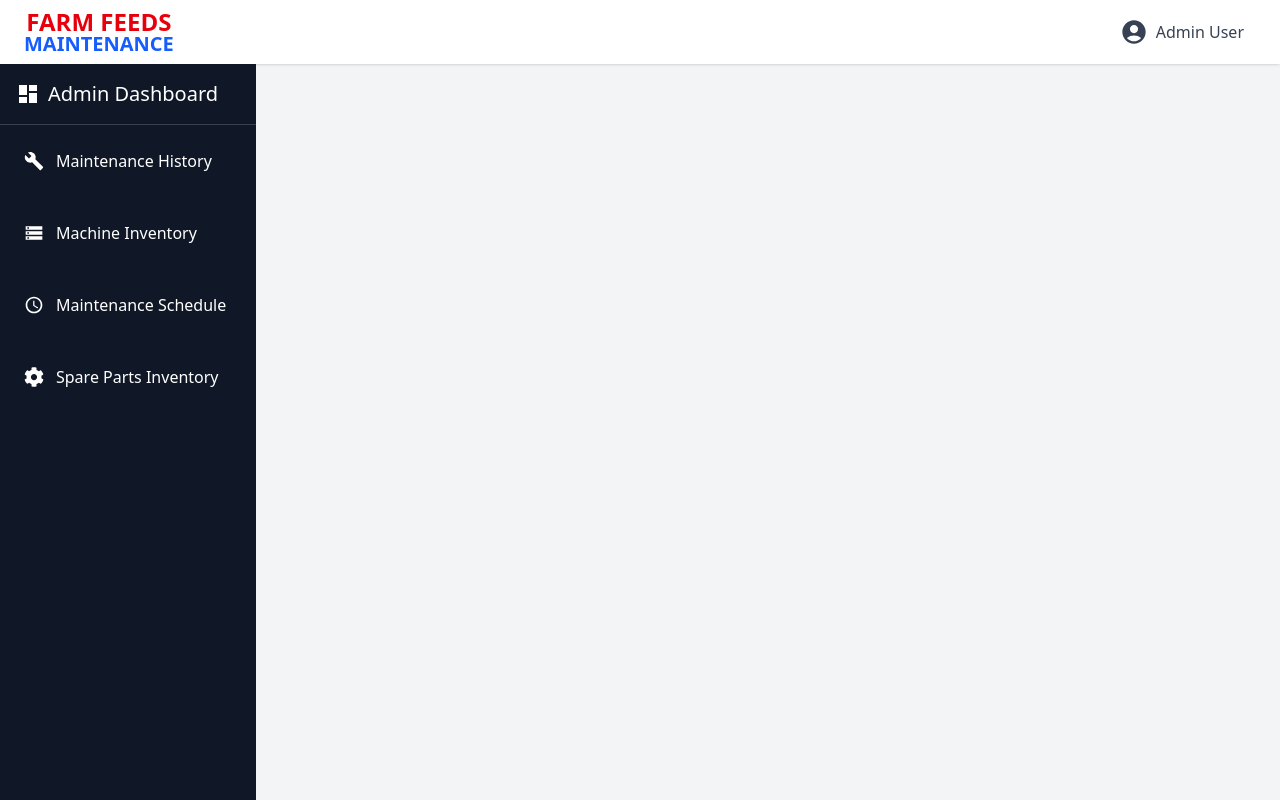
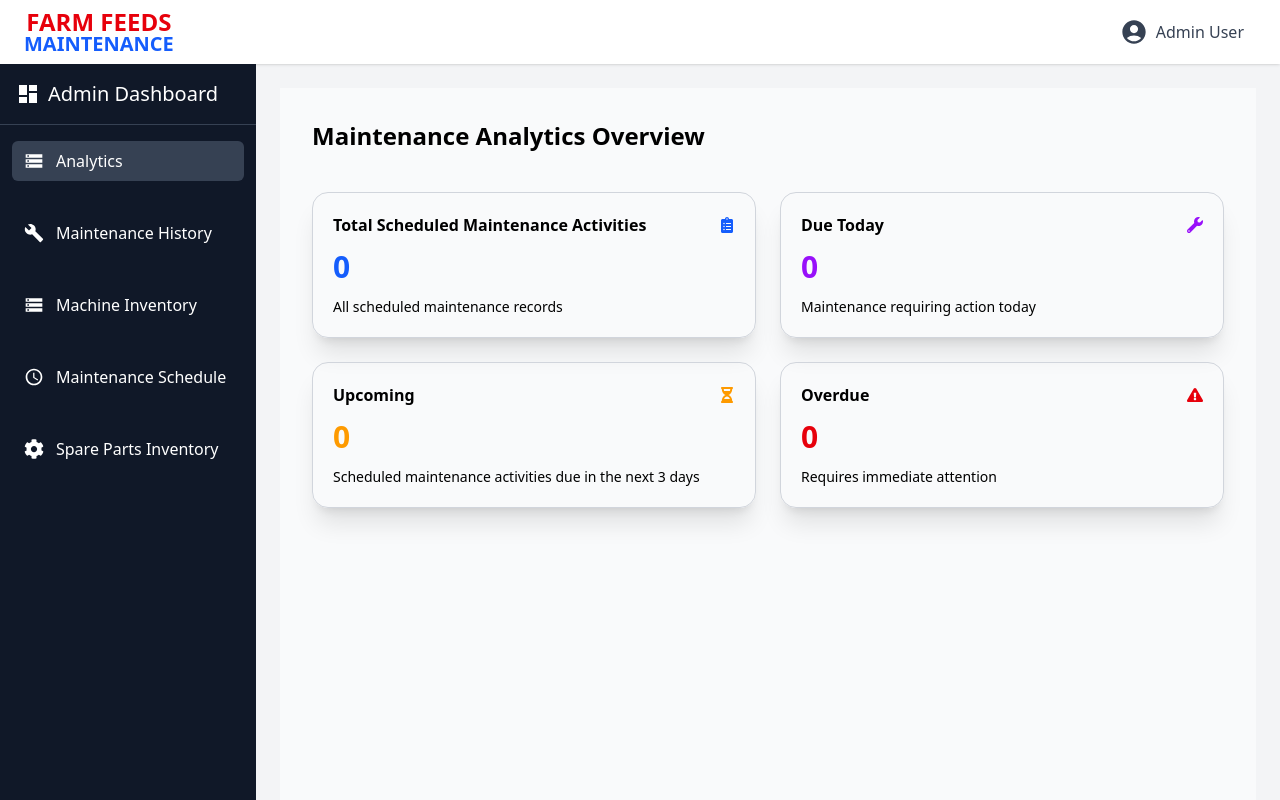
Before and after one commit to BenaKaniaru/admin-farmfeeds-maintenance, a React (Vite) app: page /maintenanceanalytics in a window 1280 px wide. Built offline with nearby package versions, Linux system fonts and the light colour scheme; no server answers; the database is empty.

Commit message:
Added an analytics page

```diff
--- a/src/App.jsx
+++ b/src/App.jsx
@@ -10,6 +10,7 @@ import MaintenanceHistory from "./Pages/MaintenanceHistory";
 import MachineInventory from "./Pages/MachineInventory";
 import WorkSchedule from "./Pages/WorkSchedule";
 import SparePartsInventory from "./Pages/SparePartsInventory";
+import MaintenanceAnalytics from "./Pages/MaintenanceAnalytics";
 
 function App() {
   return (
@@ -26,11 +27,21 @@ function App() {
           {/* Scrollable Page Content */}
           <main className="flex-1 mt-16 p-6 overflow-y-auto">
             <Routes>
-              <Route path="/" element={<Navigate to="/maintenancehistory" replace />} />
-              <Route path="/maintenancehistory" element={<MaintenanceHistory />} />
+              <Route
+                path="/"
+                element={<Navigate to="/maintenanceanlytics" replace />}
+              />
+              <Route
+                path="/maintenanceanalytics"
+                element={<MaintenanceAnalytics />}
+              />
+              <Route
+                path="/maintenancehistory"
+                element={<MaintenanceHistory />}
+              />
               <Route path="/machineinventory" element={<MachineInventory />} />
               <Route path="/workschedule" element={<WorkSchedule />} />
-              <Route path="/spareparts" element={<SparePartsInventory/>} />
+              <Route path="/spareparts" element={<SparePartsInventory />} />
             </Routes>
           </main>
         </div>
--- /dev/null
+++ b/src/Pages/MaintenanceAnalytics.jsx
@@ -0,0 +1,157 @@
+import {
+  FaClipboardList,
+  FaExclamationTriangle,
+  FaHourglassHalf,
+  FaWrench,
+} from "react-icons/fa";
+import { FaCircleCheck } from "react-icons/fa6";
+import { useEffect, useState } from "react";
+import { ref, onValue } from "firebase/database";
+import { db } from "../services/firebase";
+import { useNavigate } from "react-router-dom";
+
+/* -------------------------
+   Date & Status Helpers
+------------------------- */
+function startOfDay(date) {
+  const d = new Date(date);
+  d.setHours(0, 0, 0, 0);
+  return d;
+}
+
+function daysUntil(dateIso) {
+  if (!dateIso) return Infinity;
+  const n = startOfDay(new Date(dateIso));
+  const now = startOfDay(new Date());
+  return Math.round((n - now) / (1000 * 60 * 60 * 24));
+}
+
+function computeStatus(task) {
+  const diff = daysUntil(task.nextServiceDate);
+
+  if (diff < 0) return "overdue";
+  if (diff === 0) return "ongoing"; // Due today
+  if (diff <= 3) return "upcoming";
+  return "pending";
+}
+
+
+/* -------------------------
+   Analytics Dashboard
+------------------------- */
+export default function MaintenanceAnalytics() {
+  const navigate = useNavigate();
+  const [stats, setStats] = useState({
+    total: 0,
+    completed: 0,
+    ongoing: 0,
+    upcoming: 0,
+    overdue: 0,
+  });
+
+  useEffect(() => {
+    const refTasks = ref(db, "maintenanceSchedule");
+
+    return onValue(refTasks, (snap) => {
+      const data = snap.val() || {};
+      const tasks = Object.values(data);
+
+     const counts = {
+       total: tasks.length,
+       completed: 0,
+       ongoing: 0,
+       upcoming: 0,
+       overdue: 0,
+     };
+
+
+      tasks.forEach((task) => {
+        const status = computeStatus(task);
+        if (counts[status] !== undefined) {
+          counts[status]++;
+        }
+      });
+
+      setStats(counts);
+    });
+  }, []);
+
+  const Card = ({ title, value, subtitle, icon: Icon, color, onClick }) => (
+    <div
+      onClick={onClick}
+      className="border border-gray-300 p-5 flex flex-col gap-3 rounded-2xl shadow-xl
+                 hover:bg-gray-100 hover:cursor-pointer transition"
+    >
+      <div className="flex justify-between items-center">
+        <h1 className="font-semibold">{title}</h1>
+        <span className={color}>
+          <Icon />
+        </span>
+      </div>
+      <p className={`text-3xl font-black ${color}`}>{value}</p>
+      <p className="text-sm font-light">{subtitle}</p>
+    </div>
+  );
+
+  return (
+    <div className="min-h-screen p-8 bg-gray-50">
+      <div className="w-full max-w-6xl mx-auto">
+        <h1 className="font-bold text-2xl mb-2">
+          Maintenance Analytics Overview
+        </h1>
+
+        <div className="grid grid-cols-1 md:grid-cols-2 lg:grid-cols-2 gap-6 mt-2 py-8">
+          {/* Total */}
+          <Card
+            title="Total Scheduled Maintenance Activities"
+            value={stats.total}
+            subtitle="All scheduled maintenance records"
+            icon={FaClipboardList}
+            color="text-blue-600"
+            onClick={() => navigate("/workschedule")}
+          />
+
+          {/* Completed
+          <Card
+            title="Completed"
+            value={stats.completed}
+            subtitle="Successfully serviced tasks"
+            icon={FaCircleCheck}
+            color="text-green-600"
+            onClick={() => navigate("/workschedule?status=completed")}
+          /> */}
+
+          {/* Ongoing / Due Today */}
+          <Card
+            title="Due Today"
+            value={stats.ongoing}
+            subtitle="Maintenance requiring action today"
+            icon={FaWrench}
+            color="text-purple-600"
+            onClick={() => navigate("/workschedule?status=ongoing")}
+          />
+
+          {/* Upcoming */}
+          <Card
+            title="Upcoming"
+            value={stats.upcoming}
+            subtitle="Scheduled maintenance activities due in the next 3 days"
+            icon={FaHourglassHalf}
+            color="text-amber-500"
+            onClick={() => navigate("/workschedule?status=upcoming")}
+          />
+
+          {/* Overdue */}
+          <Card
+            title="Overdue"
+            value={stats.overdue}
+            subtitle="Requires immediate attention"
+            icon={FaExclamationTriangle}
+            color="text-red-600"
+            onClick={() => navigate("/workschedule?status=overdue")}
+          />
+        </div>
+      </div>
+    </div>
+  );
+}
--- a/src/Pages/WorkSchedule.jsx
+++ b/src/Pages/WorkSchedule.jsx
@@ -1,6 +1,7 @@
 // MaintenanceSchedule.jsx
 import React, { useEffect, useState } from "react";
 import { ref, onValue, push, update, remove } from "firebase/database";
+import { useSearchParams } from "react-router-dom";
 import { db } from "../services/firebase";
 import { motion, AnimatePresence } from "framer-motion";
 import {
@@ -91,15 +92,19 @@ function daysUntil(dateIso) {
   return diff;
 }
 
+
 function computeStatus(task) {
   const next = task?.nextServiceDate || null;
-  if (!next) return "No Date";
+  if (!next) return "nodate";
+
   const diff = daysUntil(next);
-  if (diff < 0) return "Overdue";
-  if (diff === 0) return "Due Today";
-  if (diff <= 3) return "Upcoming";
-  return "Pending";
+  if (diff < 0) return "overdue";
+  if (diff === 0) return "ongoing"; // internal key
+  if (diff <= 3) return "upcoming";
+  return "pending";
 }
+
+
 
 function mapTasksToEvents(tasks, machine, category) {
   return Object.entries(tasks)
@@ -133,6 +138,22 @@ function SectionHeader({ title }) {
   );
 }
 
+function statusLabel(status) {
+  switch (status) {
+    case "overdue":
+      return "Overdue";
+    case "ongoing":
+      return "Due Today";
+    case "upcoming":
+      return "Upcoming";
+    case "pending":
+      return "Pending";
+    default:
+      return "—";
+  }
+}
+
+
 /* Task Card */
 function TaskCard({
   task,
@@ -151,7 +172,7 @@ function TaskCard({
   const badgeClass =
     status === "Overdue"
       ? "bg-red-100 text-red-700"
-      : status === "Due Today"
+      : status === "ongoing"
       ? "bg-yellow-100 text-yellow-700"
       : status === "Upcoming"
       ? "bg-orange-100 text-orange-700"
@@ -175,8 +196,9 @@ function TaskCard({
             <span
               className={`text-xs px-2 py-0.5 rounded-full font-medium ${badgeClass}`}
             >
-              {status}
+              {statusLabel(status)}
             </span>
+
             <span className="text-xs px-2 py-0.5 rounded-full bg-blue-100 text-blue-700">
               {task.priority || "Medium"}
             </span>
@@ -206,9 +228,7 @@ function TaskCard({
       </div>
 
       {/* Info Grid */}
-      <div
-        className="mt-2 text-xs text-gray-600 grid grid-cols-1 sm:grid-cols-2 gap-2 wrap-break-word"
-      >
+      <div className="mt-2 text-xs text-gray-600 grid grid-cols-1 sm:grid-cols-2 gap-2 wrap-break-word">
         <div>
           <strong className="text-gray-700">Machine:</strong>{" "}
           <span className="text-gray-600">
@@ -324,12 +344,14 @@ export default function MaintenanceSchedule() {
   const [calendarCategory, setCalendarCategory] = useState("");
   const [isMobile, setIsMobile] = useState(window.innerWidth < 640);
 
+  const [searchParams] = useSearchParams();
+  const filterStatus = searchParams.get("status"); // e.g. overdue, upcoming
+
   useEffect(() => {
     const onResize = () => setIsMobile(window.innerWidth < 640);
     window.addEventListener("resize", onResize);
     return () => window.removeEventListener("resize", onResize);
   }, []);
-
 
   useEffect(() => {
     const tasksRef = ref(db, "maintenanceSchedule");
@@ -420,8 +442,6 @@ export default function MaintenanceSchedule() {
     }
   }
 
-
-
   async function doComplete(key, task) {
     const today = todayISO();
     const next = computeNextFrom(today, task.category || "Weekly");
@@ -436,7 +456,6 @@ export default function MaintenanceSchedule() {
       alert("Failed to mark complete.");
     }
   }
-
 
   /* -------------------------
      Add / Edit helpers
@@ -460,13 +479,23 @@ export default function MaintenanceSchedule() {
   ------------------------- */
   const flat = Object.entries(tasks).map(([k, v]) => ({ key: k, ...v }));
   const filtered = flat.filter((t) => {
+    /* 🔍 text search */
     const q = query.trim().toLowerCase();
-    if (!q) return true;
-    const hay = `${t.taskName || t.name || ""} ${t.description || ""} ${
-      t.machine || ""
-    } ${t.location || ""} ${t.assignedTo || ""}`.toLowerCase();
-    return hay.includes(q);
+    if (q) {
+      const hay = `${t.taskName || t.name || ""} ${t.description || ""} ${
+        t.machine || ""
+      } ${t.location || ""}`.toLowerCase();
+      if (!hay.includes(q)) return false;
+    }
+
+    /* 🎯 status filter from analytics */
+    if (filterStatus) {
+      return computeStatus(t) === filterStatus;
+    }
+
+    return true;
   });
+
 
   const grouped = CATEGORIES.reduce((acc, c) => {
     acc[c] = filtered.filter((t) => (t.category || "Weekly") === c);
@@ -530,13 +559,25 @@ export default function MaintenanceSchedule() {
                   ? "dayGridMonth"
                   : "dayGridMonth,timeGridWeek,timeGridDay",
               }}
-              events={mapTasksToEvents(tasks, calendarMachine, calendarCategory)}
+
+              events={mapTasksToEvents(
+                filtered.reduce((acc, t) => {
+                  acc[t.key] = t;
+                  return acc;
+                }, {}),
+                calendarMachine,
+                calendarCategory
+              )}
+
               eventClick={(info) => openEditTask(info.event.id)}
               eventDrop={async (info) => {
                 try {
-                  await update(ref(db, `maintenanceSchedule/${info.event.id}`), {
-                    nextServiceDate: info.event.startStr,
-                  });
+                  await update(
+                    ref(db, `maintenanceSchedule/${info.event.id}`),
+                    {
+                      nextServiceDate: info.event.startStr,
+                    }
+                  );
                 } catch {
                   info.revert();
                   alert("Failed to reschedule task");
@@ -563,7 +604,6 @@ export default function MaintenanceSchedule() {
       </div>
     );
   }
-
 
   return (
     <div className="p-4 md:p-6 bg-gray-50 min-h-screen">
--- a/src/components/Sidebar.jsx
+++ b/src/components/Sidebar.jsx
@@ -34,7 +34,16 @@ function Sidebar() {
   const toggleSidebar = () => setCollapsed(!collapsed);
 
   const menu = [
-    { label: "Maintenance History", path: "/maintenancehistory", icon: <MdBuild size={20} /> },
+    {
+      label: "Analytics",
+      path: "/maintenanceanalytics",
+      icon: <MdStorage size={20} />,
+    },
+    {
+      label: "Maintenance History",
+      path: "/maintenancehistory",
+      icon: <MdBuild size={20} />,
+    },
     {
       label: "Machine Inventory",
       path: "/machineinventory",
@@ -49,8 +58,8 @@ function Sidebar() {
     {
       label: "Spare Parts Inventory",
       path: "/spareparts",
-      icon: <FaCog size= {20} />,
-    }
+      icon: <FaCog size={20} />,
+    },
   ];
 
   const handleMouseEnter = (index) => collapsed && setTooltipVisible(index);
--- a/src/services/firebase.js
+++ b/src/services/firebase.js
@@ -1,7 +1,7 @@
 // src/services/firebase.js
 import { initializeApp } from "firebase/app";
 import { getDatabase } from "firebase/database";
-import { getAuth } from "firebase/auth";
+//import { getAuth } from "firebase/auth";
 
 // ------------------ Firebase Config ------------------
 const firebaseConfig = {
@@ -22,4 +22,4 @@ const app = initializeApp(firebaseConfig);
 export const db = getDatabase(app);
 
 // Export Auth instance (optional)
-export const auth = getAuth(app);
+//export const auth = getAuth(app);
```
